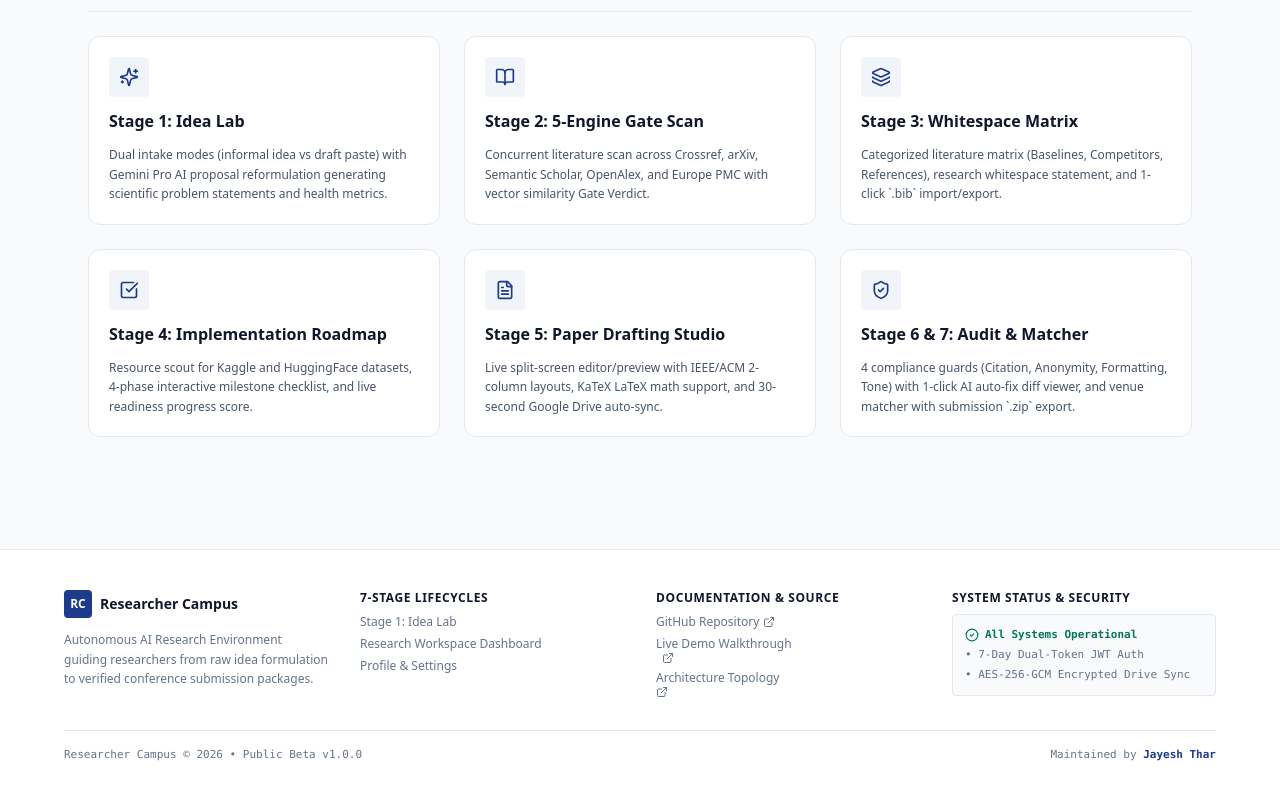
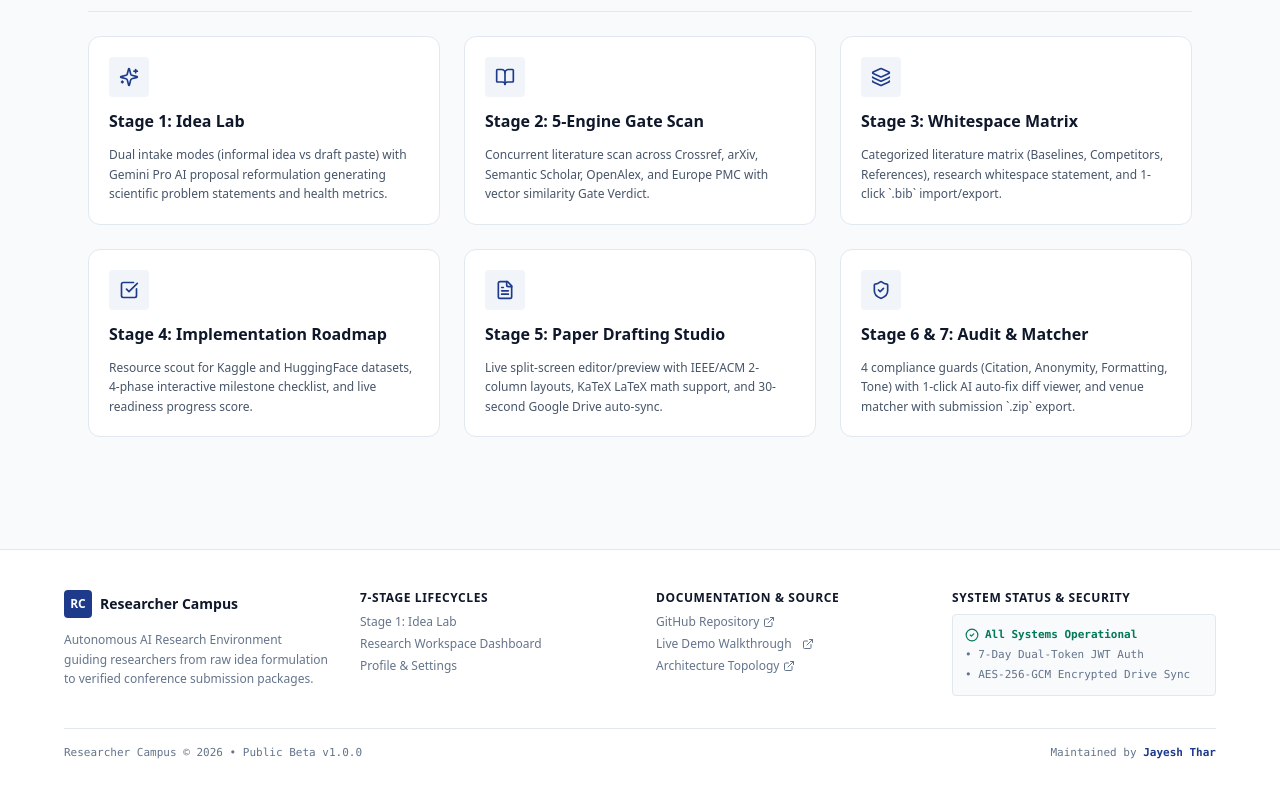
Before and after one commit to jayesh-thar/Researcher-Campus, a React (Vite) app in the folder client/: page / in a window 1280 px wide. Shown: the part 1362-2162 px from the top of the page. Built offline with nearby package versions, Linux system fonts and the light colour scheme; no server answers.

Commit message:
fix(ui) rearrange doc&source section with icons

```diff
--- a/client/src/pages/LandingPage.tsx
+++ b/client/src/pages/LandingPage.tsx
@@ -381,13 +381,13 @@ export function LandingPage() {
                 </a>
               </li>
               <li>
-                <a href="https://github.com/jayesh-thar/Researcher-Campus/blob/main/DEMO.md" target="_blank" rel="noopener noreferrer" className="hover:text-navy-800">
+                <a href="https://github.com/jayesh-thar/Researcher-Campus/blob/main/DEMO.md" target="_blank" rel="noopener noreferrer" className="hover:text-navy-800 flex items-center space-x-1">
                   <span>Live Demo Walkthrough</span>
                   <ExternalLink className="w-3git  h-3" />
                 </a>
               </li>
               <li>
-                <a href="https://github.com/jayesh-thar/Researcher-Campus/blob/main/ARCHITECTURE.md" target="_blank" rel="noopener noreferrer" className="hover:text-navy-800">
+                <a href="https://github.com/jayesh-thar/Researcher-Campus/blob/main/ARCHITECTURE.md" target="_blank" rel="noopener noreferrer" className="hover:text-navy-800 flex items-center space-x-1">
                   <span>Architecture Topology</span>
                   <ExternalLink className="w-3 h-3" />
                 </a>
```
